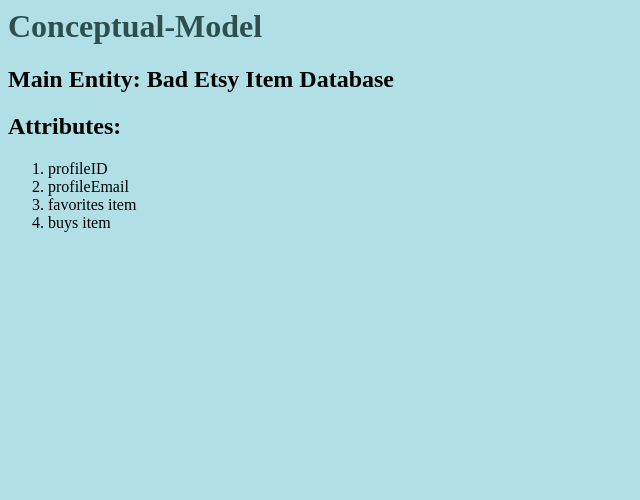
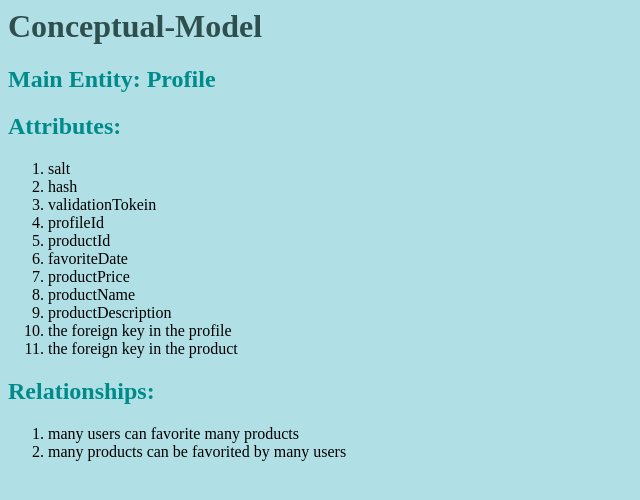
Before and after one commit to fellafox/data-design, a PHP site: page /conceptual-model.php in a window 1280 px wide. Shown: the top 500 px of the page, without its empty margins (0-640 px from the left). Run offline with PHP 8.4, Linux system fonts and the light colour scheme.

Commit message:
Description Changes

```diff
--- a/epic/conceptual-model.php
+++ b/epic/conceptual-model.php
@@ -8,14 +8,26 @@
 	<body>
 		<h1>Conceptual-Model</h1>
 		<main>
-<h2>Main Entity: Bad Etsy Item Database</h2>
+<h2>Main Entity: Profile</h2>
 			<h2>Attributes:</h2>
 			<ol>
-				<li>profileID</li>
-				<li>profileEmail</li>
-				<li>favorites item</li>
-				<li>buys item</li>
+				<li>salt</li>
+				<li>hash</li>
+				<li>validationTokein</li>
+				<li>profileId</li>
+				<li>productId</li>
+				<li>favoriteDate</li>
+				<li>productPrice</li>
+				<li>productName</li>
+				<li>productDescription</li>
+				<li>the foreign key in the profile</li>
+				<li>the foreign key in the product</li>
 			</ol>
+			<h2>Relationships:</h2>
+			<ol>
+			<li>many users can favorite many products</li>
+			<li>many products can be favorited by many users</li>
+		</ol>
 		</main>
 	</body>
 
--- a/epic/css/style.css
+++ b/epic/css/style.css
@@ -1,5 +1,6 @@
 body {background-color: powderblue;}
 h1   {color: darkslategrey;}
+h2   {color: darkcyan}
 p    {color: darkcyan;}
 table, th, tr, td {
 	border: 2px solid darkslategrey;
--- a/epic/persona.php
+++ b/epic/persona.php
@@ -9,7 +9,7 @@
 	<body>
 		<h1>Persona</h1>
 		<main>
-			<p>⦁	32 year old man who has allergies and needs natural shaving products, soaps, and natural clothing and watches. Likes kraft beer.
+			<p>⦁	23 year old man named Max who has allergies and needs natural shaving products, soaps, and natural clothing and watches. Likes kraft beer. He has decent technological knowledge as he is a student learning programming. Has a macbook pro.
 			</p>
 			<table>
 				<thead>Stats</thead>
```
Also changed, not shown: epic/use-case.php (+7 -4 lines).
